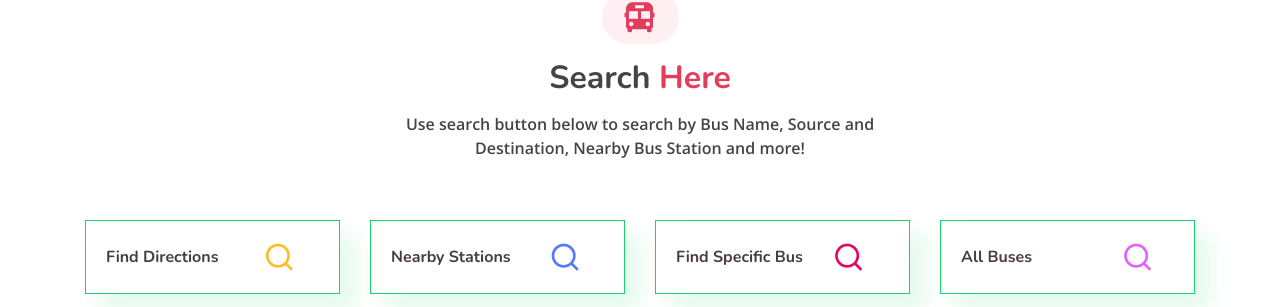
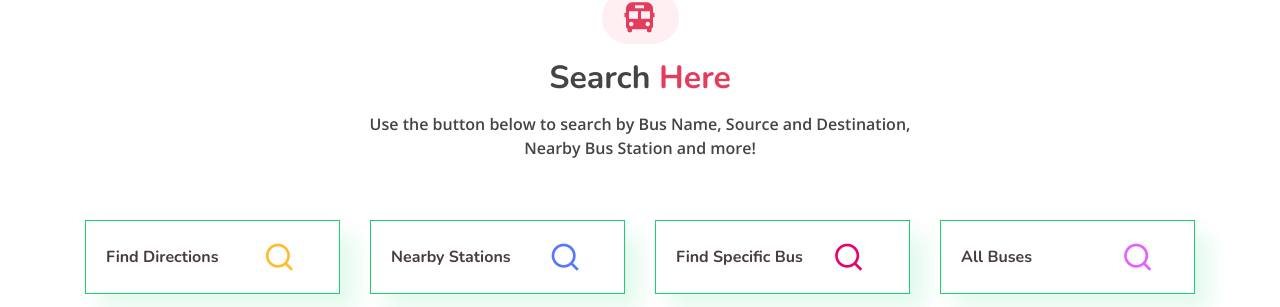
Before and after one commit to Kelvin-Wepo/niLOCATE, a Django app: page / in a window 1280 px wide. Shown: the part 869-1176 px from the top of the page. Run offline with Django 4.2, Linux system fonts and the light colour scheme; some libraries are stand-ins or nearby versions.

Commit message:
Messaging

```diff
--- a/templates/accounts/base.html
+++ b/templates/accounts/base.html
@@ -128,7 +128,7 @@ color: #ffffff; }
         <div class="section-title">
           <h2><i class='bx bxs-bus bx-md'></i></h2>
           <h3>Search <span>Here</span></h3>
-          <p>Use search button below to search by Bus Name, Source and Destination, Nearby Bus Station and more!</p>
+          <p>Use the button below to search by Bus Name, Source and Destination, Nearby Bus Station and more!</p>
         </div>
       </div>
     </section><!-- End Services Section -->
```
